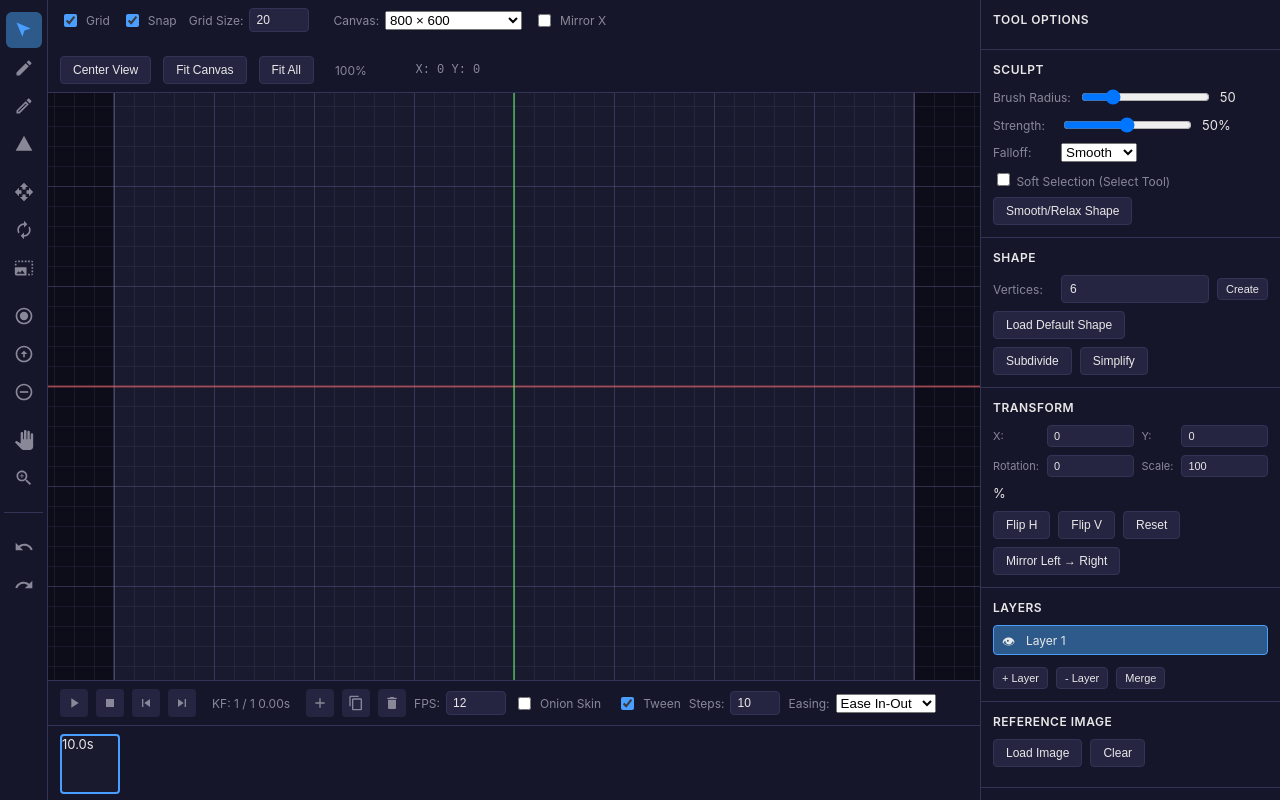
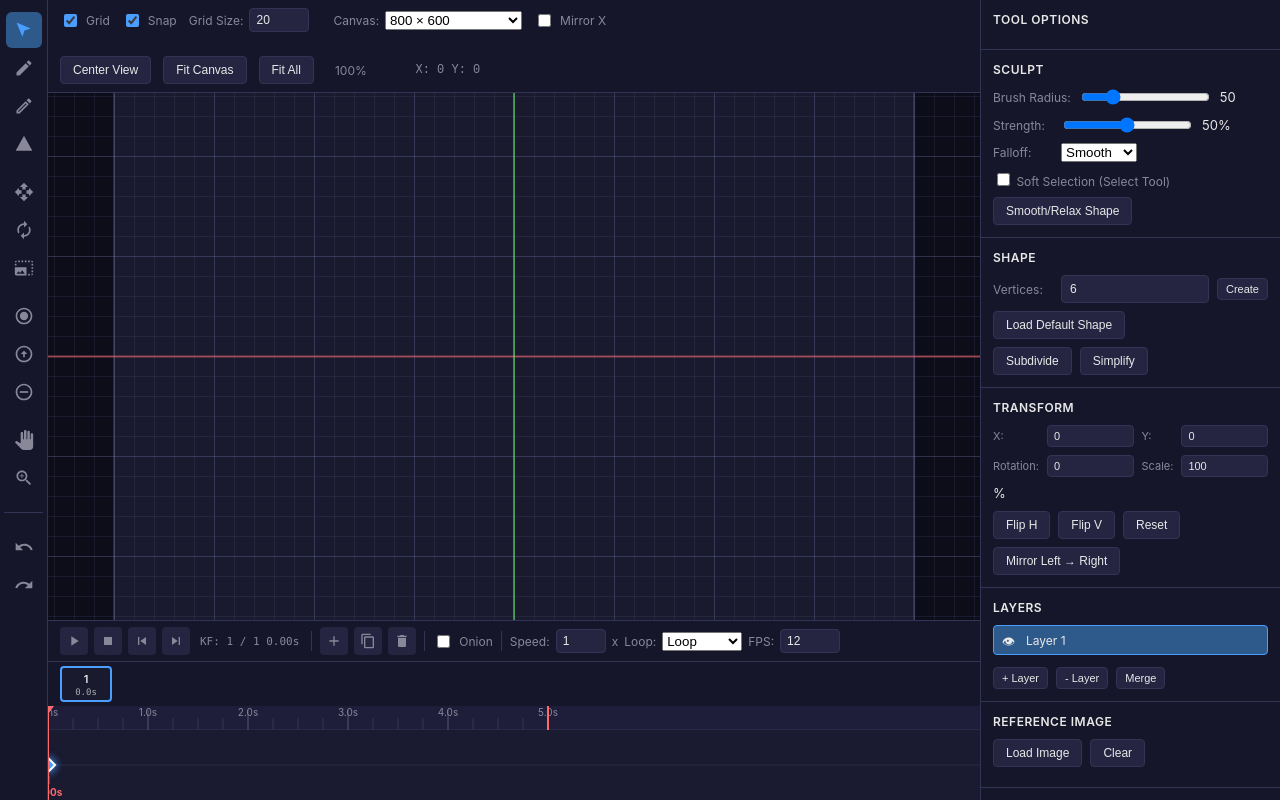
Before and after one commit to Pamirmali/lightweight-polygon-editor, a website built with Parcel: page src/index.html in a window 1280 px wide. Built offline with nearby package versions, Linux system fonts and the light colour scheme.

Commit message:
Add timeline UI layout, controls, and styles

```diff
--- a/src/index.html
+++ b/src/index.html
@@ -124,57 +124,54 @@
             <button class="timeline-btn" id="stopBtn" title="Stop">
               <svg viewBox="0 0 24 24"><rect x="6" y="6" width="12" height="12"/></svg>
             </button>
-            <button class="timeline-btn" id="prevFrameBtn" title="Previous Frame">
+            <button class="timeline-btn" id="prevFrameBtn" title="Previous Keyframe">
               <svg viewBox="0 0 24 24"><path d="M6 6h2v12H6zm3.5 6l8.5 6V6z"/></svg>
             </button>
-            <button class="timeline-btn" id="nextFrameBtn" title="Next Frame">
+            <button class="timeline-btn" id="nextFrameBtn" title="Next Keyframe">
               <svg viewBox="0 0 24 24"><path d="M6 18l8.5-6L6 6v12zM16 6v12h2V6h-2z"/></svg>
             </button>
-            <span class="frame-display" id="frameDisplay">Frame: 1 / 1</span>
-            <button class="timeline-btn" id="addFrameBtn" title="Add Frame">
+            <span class="frame-display" id="frameDisplay">KF: 1 / 1  0.00s</span>
+            <div class="toolbar-divider-v"></div>
+            <button class="timeline-btn" id="addFrameBtn" title="Add Keyframe">
               <svg viewBox="0 0 24 24"><path d="M19 13h-6v6h-2v-6H5v-2h6V5h2v6h6v2z"/></svg>
             </button>
-            <button class="timeline-btn" id="dupFrameBtn" title="Duplicate Frame">
+            <button class="timeline-btn" id="dupFrameBtn" title="Duplicate Keyframe">
               <svg viewBox="0 0 24 24"><path d="M16 1H4c-1.1 0-2 .9-2 2v14h2V3h12V1zm3 4H8c-1.1 0-2 .9-2 2v14c0 1.1.9 2 2 2h11c1.1 0 2-.9 2-2V7c0-1.1-.9-2-2-2zm0 16H8V7h11v14z"/></svg>
             </button>
-            <button class="timeline-btn" id="delFrameBtn" title="Delete Frame">
+            <button class="timeline-btn" id="delFrameBtn" title="Delete Keyframe">
               <svg viewBox="0 0 24 24"><path d="M6 19c0 1.1.9 2 2 2h8c1.1 0 2-.9 2-2V7H6v12zM19 4h-3.5l-1-1h-5l-1 1H5v2h14V4z"/></svg>
             </button>
+            <div class="toolbar-divider-v"></div>
+            <label class="toolbar-label">
+              <input type="checkbox" id="onionSkinToggle" />
+              <span>Onion</span>
+            </label>
+
+            <div class="toolbar-divider-v"></div>
+            <label class="toolbar-label">
+              Speed:
+              <input type="number" id="playbackSpeed" value="1" min="0.1" max="5" step="0.1" style="width: 50px;" />x
+            </label>
+            <label class="toolbar-label">
+              Loop:
+              <select id="loopMode" style="width: 80px;">
+                <option value="loop" selected>Loop</option>
+                <option value="pingpong">Ping-Pong</option>
+                <option value="once">Once</option>
+              </select>
+            </label>
             <label class="toolbar-label">
               FPS:
               <input type="number" id="fpsInput" value="12" min="1" max="60" />
             </label>
-            <label class="toolbar-label">
-              <input type="checkbox" id="onionSkinToggle" />
-              <span>Onion Skin</span>
-            </label>
-            <div class="toolbar-divider-v"></div>
-            <label class="toolbar-label">
-              <input type="checkbox" id="tweenToggle" checked />
-              <span>Tween</span>
-            </label>
-            <label class="toolbar-label">
-              Steps:
-              <input type="number" id="tweenSteps" value="10" min="2" max="60" style="width: 50px;" title="Interpolation steps between keyframes" />
-            </label>
-            <label class="toolbar-label">
-              Easing:
-              <select id="tweenEasing" style="width: 100px;">
-                <option value="linear">Linear</option>
-                <option value="easeInQuad">Ease In</option>
-                <option value="easeOutQuad">Ease Out</option>
-                <option value="easeInOutQuad" selected>Ease In-Out</option>
-                <option value="easeInCubic">Ease In Cubic</option>
-                <option value="easeOutCubic">Ease Out Cubic</option>
-                <option value="easeInOutCubic">Ease In-Out Cubic</option>
-                <option value="easeInElastic">Elastic In</option>
-                <option value="easeOutElastic">Elastic Out</option>
-                <option value="easeOutBounce">Bounce</option>
-              </select>
-            </label>
           </div>
-          <div class="timeline-frames" id="timelineFrames">
-            <!-- Frames will be added here dynamically -->
+          <div class="timeline-track-area">
+            <div class="timeline-frames" id="timelineFrames">
+              <!-- Keyframe thumbnails -->
+            </div>
+            <div class="timeline-canvas-wrap" id="timelineCanvasContainer">
+              <!-- Canvas-based timeline inserted by TimelineUI -->
+            </div>
           </div>
         </div>
       </main>
--- a/src/styles.css
+++ b/src/styles.css
@@ -24,7 +24,7 @@
   --onion-next: rgba(100, 255, 100, 0.3);
   --toolbar-size: 48px;
   --sidebar-width: 300px;
-  --timeline-height: 120px;
+  --timeline-height: 180px;
   --font-mono: ui-monospace, SFMono-Regular, Menlo, Monaco, Consolas, monospace;
   --font-sans: -apple-system, BlinkMacSystemFont, 'Segoe UI', Roboto, sans-serif;
 }
@@ -250,15 +250,24 @@ html, body {
   border-top: 1px solid var(--border);
   display: flex;
   flex-direction: column;
+  min-height: 0;
 }
 
 .timeline-controls {
   display: flex;
   align-items: center;
-  gap: 8px;
-  padding: 8px 12px;
+  gap: 6px;
+  padding: 6px 12px;
   border-bottom: 1px solid var(--border);
   flex-wrap: wrap;
+  flex-shrink: 0;
+}
+
+.toolbar-divider-v {
+  width: 1px;
+  height: 20px;
+  background: var(--border);
+  margin: 0 2px;
 }
 
 .timeline-btn {
@@ -271,6 +280,7 @@ html, body {
   display: flex;
   align-items: center;
   justify-content: center;
+  flex-shrink: 0;
 }
 
 .timeline-btn svg {
@@ -296,51 +306,133 @@ html, body {
 }
 
 .frame-display {
-  font-size: 12px;
+  font-size: 11px;
   color: var(--fg-muted);
-  margin: 0 8px;
+  margin: 0 4px;
+  font-family: var(--font-mono);
+  white-space: nowrap;
+}
+
+.timeline-track-area {
+  flex: 1;
+  display: flex;
+  flex-direction: column;
+  min-height: 0;
+  overflow: hidden;
 }
 
 .timeline-frames {
-  flex: 1;
   display: flex;
   gap: 4px;
-  padding: 8px 12px;
+  padding: 4px 12px;
   overflow-x: auto;
   overflow-y: hidden;
+  flex-shrink: 0;
 }
 
 .frame-thumb {
-  width: 60px;
-  height: 60px;
-  min-width: 60px;
+  width: 52px;
+  height: 36px;
+  min-width: 52px;
   background: var(--bg);
   border: 2px solid var(--border);
   border-radius: 4px;
   cursor: pointer;
   position: relative;
-  overflow: hidden;
-}
-
-.frame-thumb canvas {
-  width: 100%;
-  height: 100%;
+  display: flex;
+  flex-direction: column;
+  align-items: center;
+  justify-content: center;
+  font-size: 10px;
+  color: var(--fg-muted);
+  gap: 1px;
 }
 
 .frame-thumb.active {
   border-color: var(--accent);
+  color: var(--fg);
 }
 
 .frame-thumb:hover {
   border-color: var(--border-light);
 }
 
-.frame-thumb .frame-number {
+.frame-thumb-num {
+  font-weight: 600;
+  font-size: 11px;
+}
+
+.frame-thumb-time {
+  font-size: 9px;
+  opacity: 0.7;
+  font-family: var(--font-mono);
+}
+
+.timeline-canvas-wrap {
+  flex: 1;
+  min-height: 60px;
+  position: relative;
+  overflow: hidden;
+}
+
+.timeline-canvas {
   position: absolute;
-  bottom: 2px;
-  right: 4px;
-  font-size: 10px;
+  top: 0;
+  left: 0;
+  width: 100%;
+  height: 100%;
+}
+
+/* Easing Picker (context menu for keyframe easing) */
+.easing-picker {
+  position: fixed;
+  background: var(--bg-panel);
+  border: 1px solid var(--border);
+  border-radius: 6px;
+  padding: 4px 0;
+  min-width: 180px;
+  max-height: 350px;
+  overflow-y: auto;
+  box-shadow: 0 4px 16px rgba(0, 0, 0, 0.4);
+  z-index: 1002;
+}
+
+.easing-picker-header {
+  padding: 6px 12px;
+  font-size: 11px;
+  font-weight: 600;
   color: var(--fg-muted);
+  border-bottom: 1px solid var(--border);
+  margin-bottom: 2px;
+}
+
+.easing-picker-item {
+  padding: 6px 12px;
+  font-size: 12px;
+  cursor: pointer;
+  display: flex;
+  align-items: center;
+  gap: 8px;
+  transition: background 0.1s;
+  color: var(--fg-muted);
+}
+
+.easing-picker-item:hover {
+  background: var(--accent-dim);
+  color: var(--fg);
+}
+
+.easing-picker-item.active {
+  color: var(--accent);
+  font-weight: 600;
+}
+
+.easing-mini-preview {
+  width: 30px;
+  height: 20px;
+  flex-shrink: 0;
+  border-radius: 2px;
+  background: var(--bg);
 }
 
 /* Right Sidebar */
```
